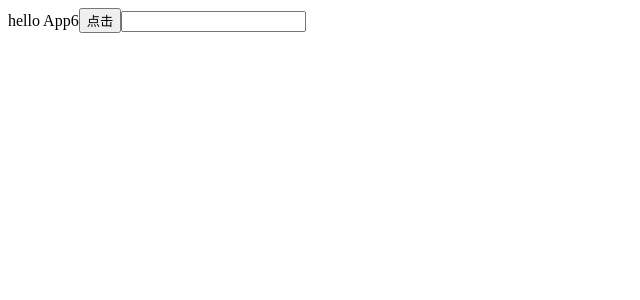
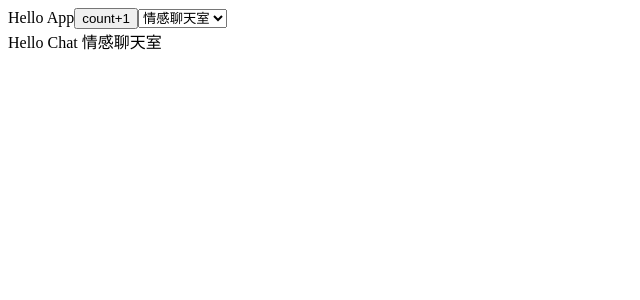
Before and after one commit to Enochbest/react-study, a React (Vite) app: page / in a window 1280 px wide. Shown: the top 300 px of the page, without its empty margins (0-640 px from the left). Built offline with nearby package versions, Linux system fonts and the light colour scheme.

Commit message:
组件学习

```diff
--- /dev/null
+++ b/src/07.useEffect清理操作.jsx
@@ -0,0 +1,41 @@
+/**
+ * useEffect清理操作的重要性
+ *  1.当卸载组件或者更新组件的时候可以通过useEffect来实现一些清理操作
+ *
+ *
+ */
+import { useState, useEffect } from 'react';
+function Chat({ title }) {
+  useEffect(() => {
+    console.log('进入');
+    return () => {
+      console.log('退出');
+    };
+  });
+  return <div>Hello Chat {title}</div>;
+}
+
+function App() {
+  let [show, setShow] = useState(true);
+  let [title, setTitle] = useState('情感聊天室');
+
+  const handleClick = () => {
+    setShow(!show);
+  };
+  const handleChange = e => {
+    setTitle(e.target.value);
+  };
+  return (
+    <div>
+      {/* App */}
+      Hello App
+      <button onClick={handleClick}>count+1</button>
+      <select value={title} name="" id="" onChange={handleChange}>
+        <option value="情感聊天室">情感聊天室</option>
+        <option value="体育聊天室">体育聊天室</option>
+      </select>
+      <div>{show && <Chat title={title}></Chat>}</div>
+    </div>
+  );
+}
+export default App;
--- a/src/main.jsx
+++ b/src/main.jsx
@@ -3,7 +3,7 @@ import { createRoot } from 'react-dom/client';
 // import App from './App.jsx'
 // import './index.css';
 // import App from './01.了解JSX.jsx';
-import App from './03.通过forwardRef父组件操作子组件dom';
+import App from './07.useEffect清理操作.jsx';
 createRoot(document.getElementById('root')).render(
   <StrictMode>
     <App />
--- a/vite.config.js
+++ b/vite.config.js
@@ -5,9 +5,9 @@ import eslintPlugin from 'vite-plugin-eslint';
 export default defineConfig({
   plugins: [
     react(),
-    eslintPlugin({
-      include: ['src/*.jsx', 'src/**/*.js'],
-    }),
+    // eslintPlugin({
+    //   include: ['src/*.jsx', 'src/**/*.js'],
+    // }),
   ],
   css: {
     modules: {
```
Also changed, not shown: src/05.useEffect依赖项.jsx (added, +42 -0 lines), src/06.尽量在useEffect内定义函数 copy.jsx (added, +51 -0 lines).
